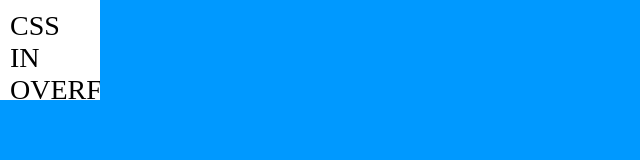
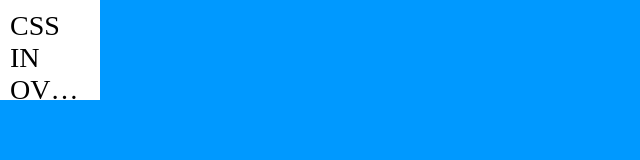
Before and after one commit to emiliotech/curso-css-2024, a plain HTML site: page index.html in a window 1280 px wide. Shown: the full height of the page, 0-640 px from the left. Drawn offline with Linux system fonts and the light colour scheme.

Commit message:
text-overflow

```diff
--- a/style.css
+++ b/style.css
@@ -10,5 +10,6 @@ body{
     padding: 10px;
     box-sizing: border-box;
     font-size: 28px;
-    overflow: auto;
+    overflow: hidden;
+    text-overflow: ellipsis;
 }
```
